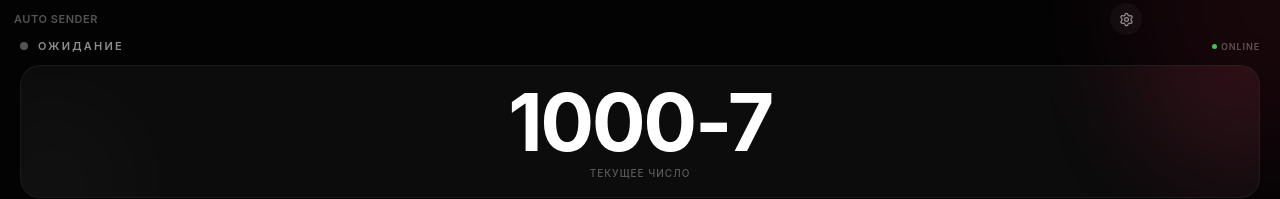
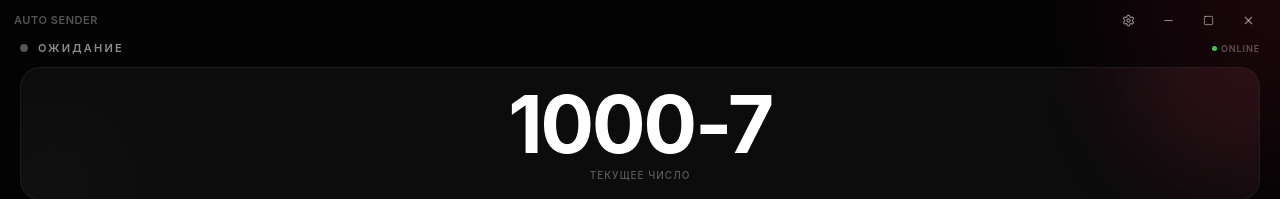
Before and after one commit to horr1ble171/1000-7, a React (Vite) app: page / in a window 1280 px wide. Shown: the top 199 px of the page. Built offline with nearby package versions, Linux system fonts and the light colour scheme.

Commit message:
feat: custom window buttons, themed scrollbars

```diff
--- a/src/renderer/App.tsx
+++ b/src/renderer/App.tsx
@@ -144,10 +144,7 @@ export default function App() {
       <div className="orb w-80 h-80 orb-red -top-40 -right-40" />
       <div className="orb w-64 h-64 orb-white -bottom-32 -left-32" />
 
-      <Header
-        onMaximize={maximizeWindow}
-        onOpenSettings={() => setSettingsOpen(true)}
-      />
+      <Header onOpenSettings={() => setSettingsOpen(true)} />
 
       <div className="safe-zone">
         <div className="flex items-center justify-between flex-shrink-0">
--- a/src/renderer/components/Header.tsx
+++ b/src/renderer/components/Header.tsx
@@ -1,37 +1,73 @@
+import { useState, useEffect } from 'react'
+import { Minus, X, Square } from 'lucide-react'
 import { Settings } from 'lucide-react'
+import { useElectron } from '../hooks/useElectron'
 
 interface HeaderProps {
-  onMaximize: () => void
   onOpenSettings: () => void
 }
 
-export function Header({ onMaximize, onOpenSettings }: HeaderProps) {
+export function Header({ onOpenSettings }: HeaderProps) {
+  const { closeWindow, minimizeWindow, maximizeWindow, isMaximized, onMessage } = useElectron()
+  const [maximized, setMaximized] = useState(false)
+
+  useEffect(() => {
+    isMaximized().then(setMaximized)
+    const unsub = onMessage('window-maximized-changed', (v: boolean) => setMaximized(v))
+    return unsub as () => void
+  }, [])
+
   return (
     <div
-      className="titlebar"
-      onDoubleClick={onMaximize}
       style={{
-        height: 38,
+        height: 40,
         display: 'flex',
         alignItems: 'center',
         justifyContent: 'space-between',
         padding: '0 14px',
-        paddingRight: 138,
         WebkitAppRegion: 'drag' as any,
-        flexShrink: 0
+        flexShrink: 0,
+        gap: 8
       }}
+      onDoubleClick={maximizeWindow}
     >
-      <span className="titlebar-title" style={{ fontSize: 11, fontWeight: 600, letterSpacing: '0.05em', color: 'var(--text-muted)', textTransform: 'uppercase' }}>
+      <span style={{ fontSize: 11, fontWeight: 600, letterSpacing: '0.05em', color: 'var(--text-muted)', textTransform: 'uppercase' }}>
         AUTO SENDER
       </span>
-      <button
-        className="titlebar-button"
-        onClick={onOpenSettings}
-        title="Настройки"
-        style={{ WebkitAppRegion: 'no-drag' as any, width: 32, height: 32, borderRadius: '50%', border: 'none', cursor: 'pointer', display: 'flex', alignItems: 'center', justifyContent: 'center', background: 'var(--bg-card)', color: 'var(--text-secondary)', transition: 'all 0.15s ease' }}
-      >
-        <Settings size={15} />
-      </button>
+
+      <div style={{ display: 'flex', alignItems: 'center', gap: 4 }}>
+        <button
+          className="win-btn"
+          onClick={onOpenSettings}
+          title="Настройки"
+        >
+          <Settings size={13} />
+        </button>
+
+        <button
+          className="win-btn"
+          onClick={minimizeWindow}
+          title="Свернуть"
+        >
+          <Minus size={13} />
+        </button>
+
+        <button
+          className="win-btn"
+          onClick={maximizeWindow}
+          title={maximized ? 'Восстановить' : 'Развернуть'}
+        >
+          {maximized ? <Square size={11} /> : <Square size={11} />}
+        </button>
+
+        <button
+          className="win-btn win-btn-close"
+          onClick={closeWindow}
+          title="Закрыть"
+        >
+          <X size={13} />
+        </button>
+      </div>
     </div>
   )
 }
--- a/src/renderer/styles/globals.css
+++ b/src/renderer/styles/globals.css
@@ -51,6 +51,12 @@ html, body {
   color: var(--text-primary);
 }
 
+::-webkit-scrollbar { width: 4px; height: 4px; }
+::-webkit-scrollbar-track { background: transparent; }
+::-webkit-scrollbar-thumb { background: var(--scrollbar-thumb); border-radius: 4px; transition: background 0.2s; }
+::-webkit-scrollbar-thumb:hover { background: var(--accent-dim); }
+::-webkit-scrollbar-corner { background: transparent; }
+
 @layer components {
   .glass-panel {
     position: relative;
@@ -93,7 +99,8 @@ html, body {
 
   .settings-panel::-webkit-scrollbar { width: 4px; }
   .settings-panel::-webkit-scrollbar-track { background: var(--scrollbar-track); }
-  .settings-panel::-webkit-scrollbar-thumb { background: var(--scrollbar-thumb); border-radius: 2px; }
+  .settings-panel::-webkit-scrollbar-thumb { background: var(--scrollbar-thumb); border-radius: 4px; transition: background 0.2s; }
+  .settings-panel::-webkit-scrollbar-thumb:hover { background: var(--accent-dim); }
 
   .settings-backdrop {
     position: fixed;
@@ -224,10 +231,10 @@ html, body {
     box-shadow: none;
   }
 
-  .titlebar-button {
+  .win-btn {
     -webkit-app-region: no-drag;
-    width: 38px;
-    height: 38px;
+    width: 36px;
+    height: 36px;
     border-radius: 50%;
     border: none;
     cursor: pointer;
@@ -235,13 +242,27 @@ html, body {
     align-items: center;
     justify-content: center;
     transition: all 0.15s ease;
-    background: var(--bg-card);
+    background: transparent;
     color: var(--text-secondary);
   }
 
-  .titlebar-button:hover {
+  .win-btn:hover {
     background: var(--bg-card-hover);
     color: var(--text-primary);
+  }
+
+  .win-btn:active {
+    transform: scale(0.92);
+  }
+
+  .win-btn-close:hover {
+    background: rgba(255, 45, 85, 0.2);
+    color: var(--accent);
+  }
+
+  .win-btn-close:active {
+    background: rgba(255, 45, 85, 0.3);
+    transform: scale(0.92);
   }
 
   .titlebar-title {
@@ -398,7 +419,8 @@ html, body {
 
   .safe-zone::-webkit-scrollbar { width: 4px; }
   .safe-zone::-webkit-scrollbar-track { background: var(--scrollbar-track); }
-  .safe-zone::-webkit-scrollbar-thumb { background: var(--scrollbar-thumb); border-radius: 2px; }
+  .safe-zone::-webkit-scrollbar-thumb { background: var(--scrollbar-thumb); border-radius: 4px; transition: background 0.2s; }
+  .safe-zone::-webkit-scrollbar-thumb:hover { background: var(--accent); }
 
   .content-row {
     display: flex;
```
Also changed, not shown: src/main/main.ts (+2 -17 lines).
